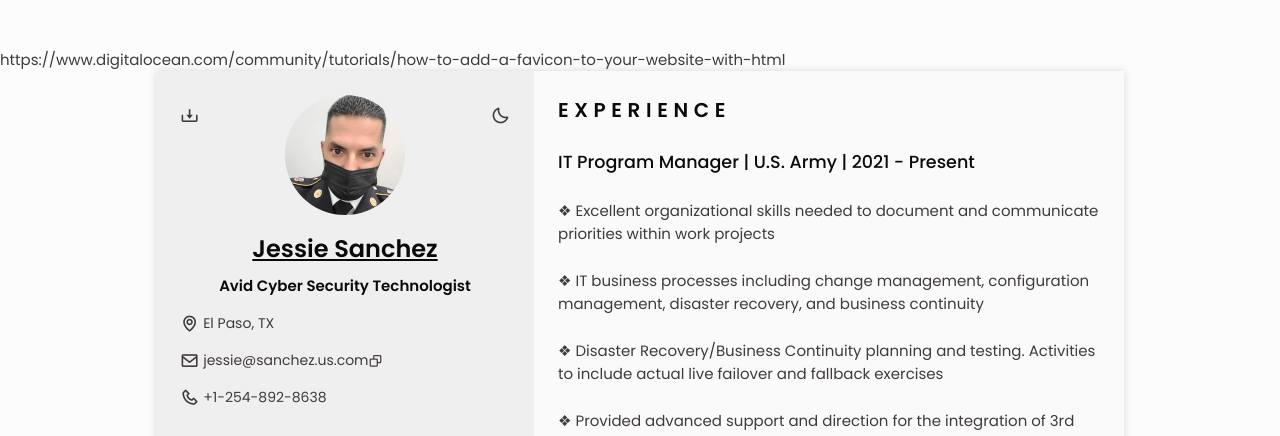
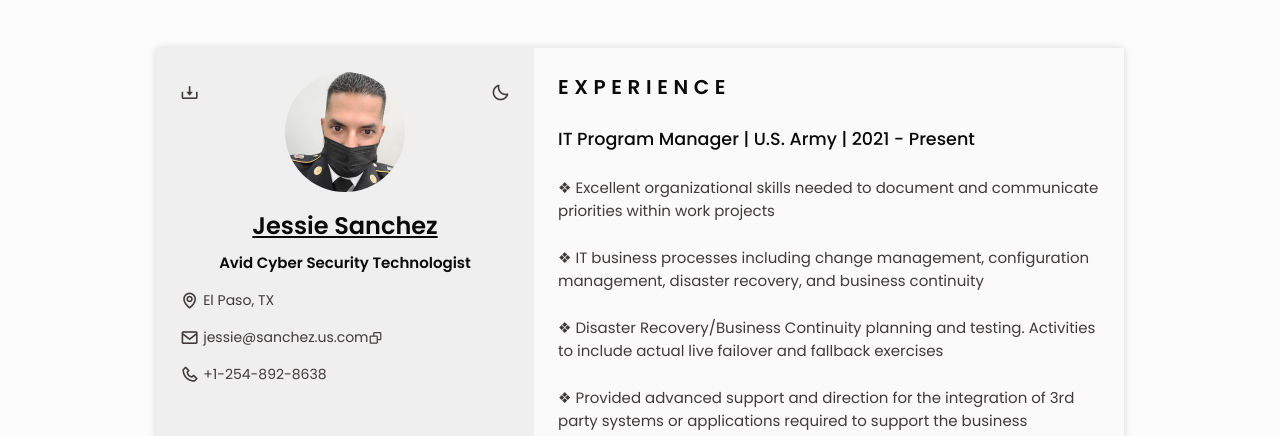
Before and after one commit to jsan-codes/resume, a plain HTML site: page index.html in a window 1280 px wide. Shown: the top 436 px of the page. Drawn offline with nearby package versions, Linux system fonts and the light colour scheme; no server answers; files whose address does not match are found by name.

```diff
--- a/index.html
+++ b/index.html
@@ -15,7 +15,6 @@
     <title>Sanchez, Jessie's Resume | Cyber Security</title>
     <link rel="icon" type="image/x-icon" href="/assets/img/favicon.ico">
     <script src="https://code.iconify.design/2/2.1.2/iconify.min.js"></script>
-    https://www.digitalocean.com/community/tutorials/how-to-add-a-favicon-to-your-website-with-html
     <meta name="description" content="United States Army Veteran with over 20 years of vast leadership experience in Information Technology with an extensive background in various IT disciplines; cyber security, cloud computing, and networking technologies. A self-taught programmer who has leveraged that skill to create tools to assist with network automation processes. Effective problem-solver who can grasp the big picture to support clients to ensure their satisfaction. Outgoing team player who is a habitual learner with experience putting hard work into accomplishing the task at hand. Competent in effectively communicating security risks and mitigating controls to individuals with various technical backgrounds.">
     <meta name="keywords" content="Resume"> <meta charset="utf-8">
     <meta name="robots" content="noindex" />
```
